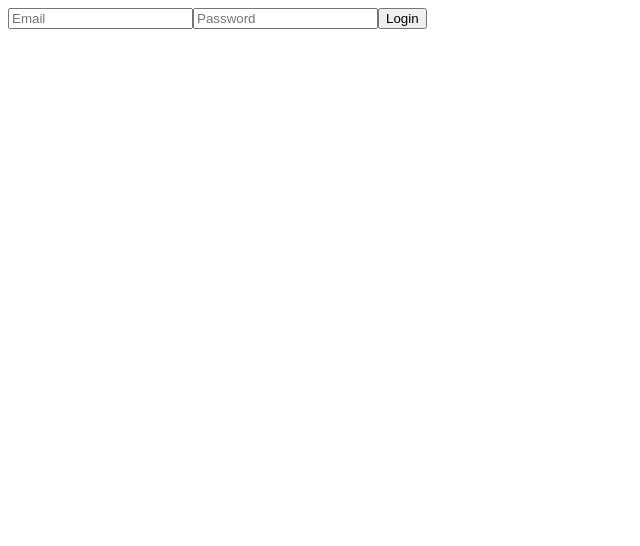
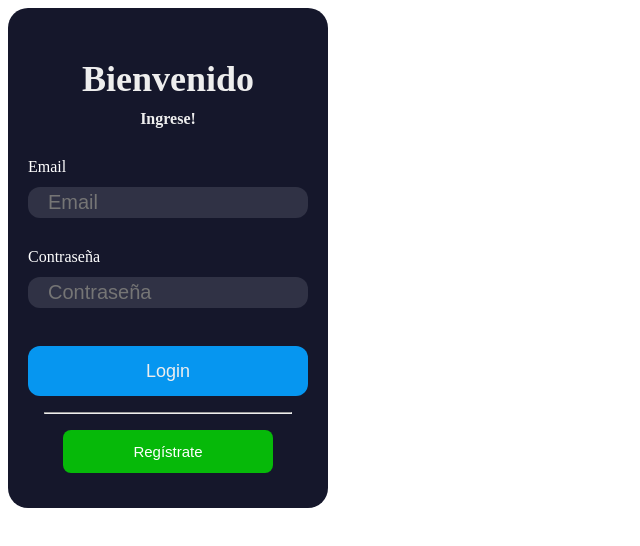
Before and after one commit to Prototypes-Devs-Desarrollo/Chile, a Next.js app in the folder front/: page / in a window 1280 px wide. Shown: the top 546 px of the page, without its empty margins (0-640 px from the left). Built offline with nearby package versions, Linux system fonts and the light colour scheme.

Commit message:
estilos basicos de login con module.css, preventivos

```diff
--- a/front/src/components/logIn/logIn.jsx
+++ b/front/src/components/logIn/logIn.jsx
@@ -1,6 +1,10 @@
 import React, { useState } from "react";
-import { useDispatch } from 'react-redux'
+import { useDispatch } from "react-redux";
 import { loginUser } from "../../redux/actions/actions";
+import style from './login_styles.module.css'
+
+ //falta onClick a /register en su respectivo botón
+
 
 const Login = () => {
   const [email, setEmail] = useState("");
@@ -10,22 +14,37 @@ const Login = () => {
     e.preventDefault();
     dispatch(loginUser({ email, password }));
   };
+
   return (
-    <form onSubmit={handleSubmit}>
+    <div className={style.form_container}>
+    <div className={style.title}>Bienvenido</div>
+    <div className={style.subtitle}>Ingrese!</div>
+    <form onSubmit={handleSubmit} className={style.form_style}>
+    <div className={style.input_cont01}>
+        <label className={style.labeltxt}>Email</label>
       <input
         type="email"
         placeholder="Email"
         value={email}
         onChange={(e) => setEmail(e.target.value)}
+        className={style.input}
       />
+      </div>
+      <div className={style.input_cont02}>
+      <label className={style.labeltxt}>Contraseña</label>
       <input
         type="password"
-        placeholder="Password"
+        placeholder="Contraseña"
         value={password}
         onChange={(e) => setPassword(e.target.value)}
+        className={style.input}
       />
-      <button type="submit">Login</button>
+      </div>
+      <button className={style.button_login} type="submit">Login</button>
     </form>
+    <hr className={style.hr}/>
+    <button className={style.register}>Regístrate</button>
+    </div>
   );
 };
 export default Login;
--- /dev/null
+++ b/front/src/components/logIn/login_styles.module.css
@@ -0,0 +1,109 @@
+.form_container {
+        background-color: #15172b;
+        border-radius: 20px;
+        box-sizing: border-box;
+        height: 500px;
+        padding: 20px;
+        width: 320px;
+  }
+
+.title {
+    display: flex;
+    justify-content: center;
+    color: #eee;
+    font-size: 36px;
+    font-weight: 600;
+    margin-top: 30px;
+}
+
+.subtitle {
+    display: flex;
+    justify-content: center;
+    color: #eee;
+    font-size: 16px;
+    font-weight: 600;
+    margin-top: 10px;
+  }
+
+.input {
+    background-color: #303245;
+    border-radius: 12px;
+    border: 0;
+    box-sizing: border-box;
+    color: #eee;
+    font-size: 20px;
+    height: 100%;
+    outline: 0;
+    padding: 4px 20px 4px;
+    width: 100%;
+  }
+
+  .form label {
+    margin-top: 15px;
+    margin-bottom: 5px;
+  }
+
+  .form button:hover {
+    box-shadow: 2px 2px 12px white;
+  }
+
+  .labeltxt {
+    color: white;
+    display: flex;
+    margin-bottom: .7rem;
+  }
+
+  .input_cont01{
+    margin-top: 30px;
+  }
+
+  .input_cont02{
+    margin-top: 30px;
+  }
+
+  .button_login{
+    background-color: rgb(6, 150, 240);
+    border-radius: 12px;
+    border: 0;
+    box-sizing: border-box;
+    color: #eee;
+    cursor: pointer;
+    font-size: 18px;
+    height: 50px;
+    margin-top: 38px;
+    text-align: center;
+    width: 100%;
+  }
+
+  .register {
+    display: flex;
+    justify-content: center;
+    outline: none;
+    border: none;
+    background: #06b909;
+    padding: 0.8rem 1rem;
+    border-radius: 0.5rem;
+    font-size: 15px;
+    color: #fff;
+    width: 75%;
+    margin: 0 auto;
+  }
+
+   .register:hover {
+    background: #03ad06;
+    cursor: pointer;
+  }
+
+  .button_login:hover {
+    background-color: rgb(40, 140, 221);
+  }
+
+  .button_login:active,
+  .register:active{
+    background-color: #303245;
+  }
+
+    .hr {
+    background: #f7f7f7;
+    margin: 1rem;
+  }
```
